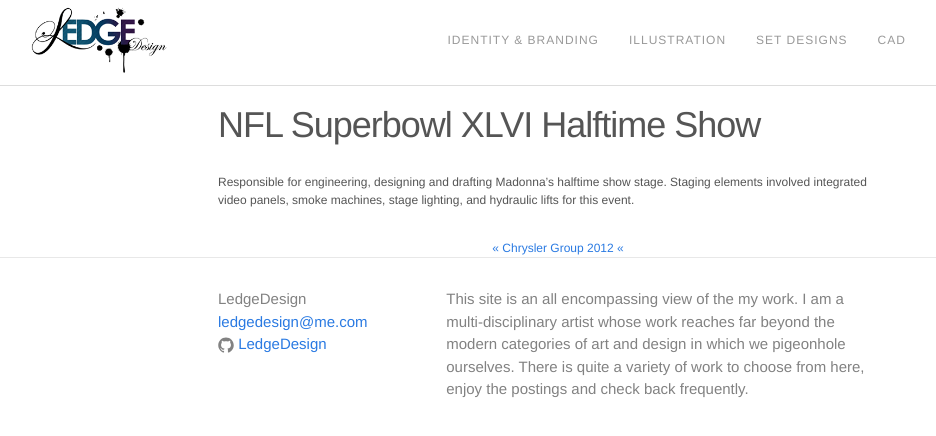
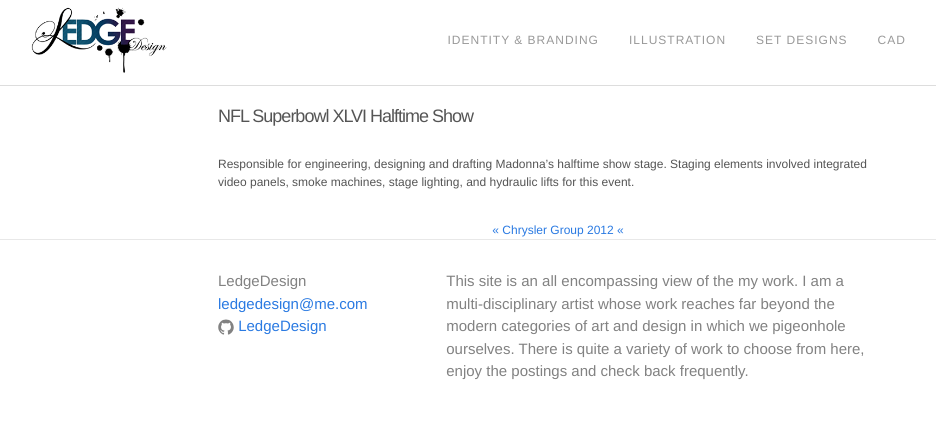
Before and after one commit to LedgeDesign/Home, a Jekyll site: the page built from _drawings/superbowl-xlvi-halftime.md, in a window 1280 px wide. Shown: the top 436 px of the page, without its empty margins (82-1018 px from the left). Built offline with Jekyll 4.4.1, drawn with Linux system fonts in a browser that asks for light colours; nearby versions of some CDN libraries; some web fonts are replaced.

Commit message:
Update _layout.scss

```diff
--- a/_sass/_layout.scss
+++ b/_sass/_layout.scss
@@ -130,12 +130,12 @@
 }
 
 .post-title {
-    font-size: 36px;
+    font-size: 18px;
     letter-spacing: -1px;
     line-height: 1;
 
     @include media-query($on-laptop) {
-        font-size: 36px;
+        font-size: 18px;
     }
 }
 
```
